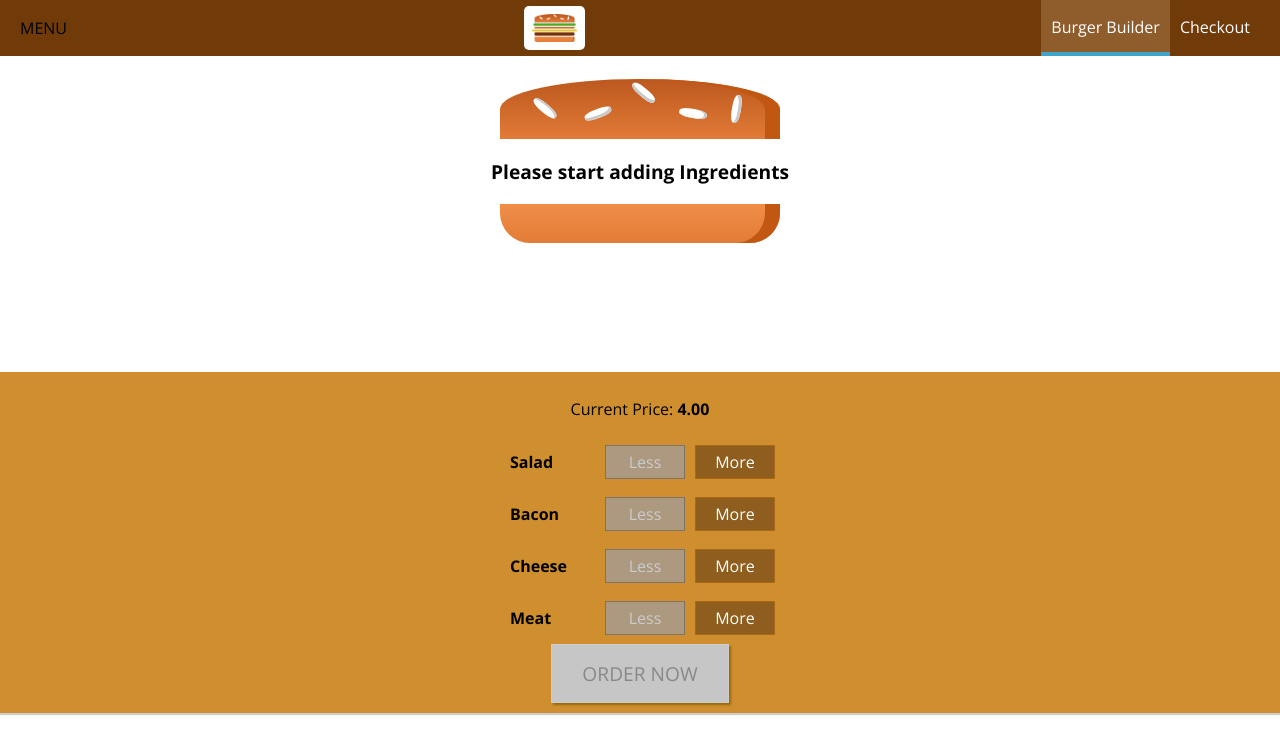
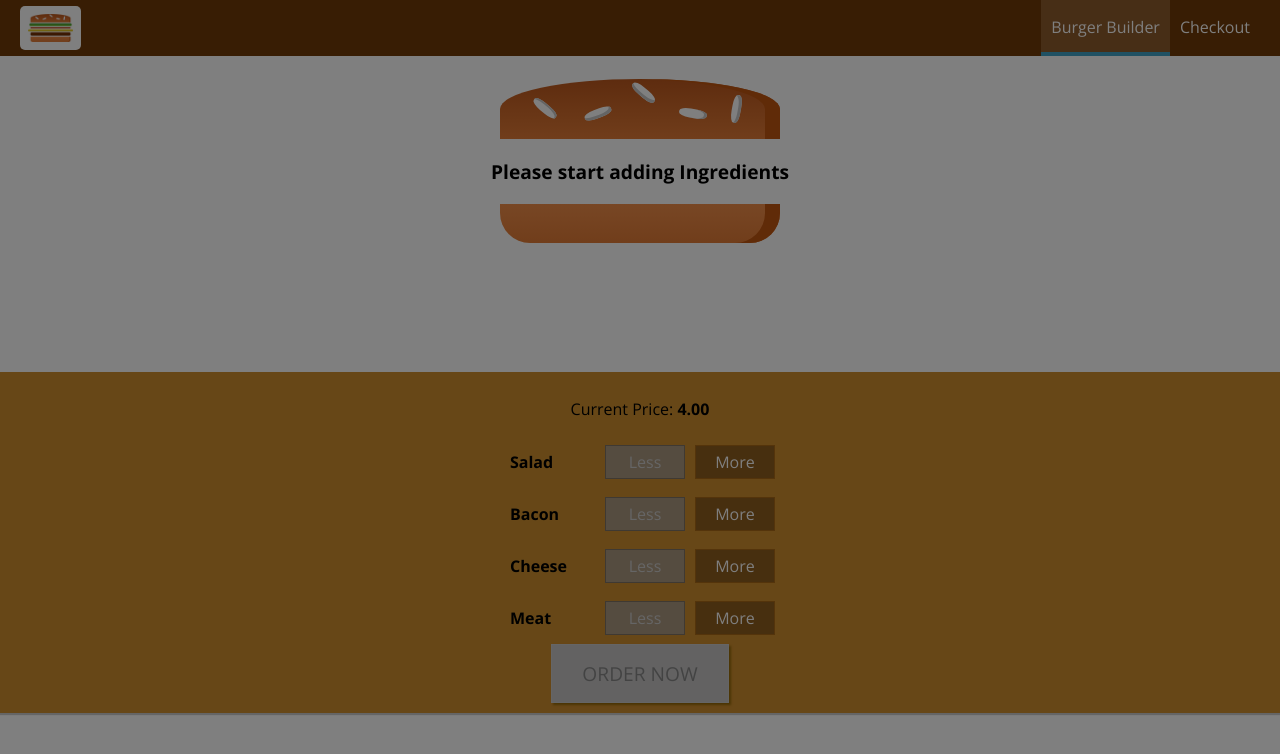
Before and after one commit to MisaelCalvillo/burger-maker-reactjs, a React app: page / in a window 1280 px wide. Shown: the top 754 px of the page. Built offline with nearby package versions, Linux system fonts and the light colour scheme.

Commit message:
React: Finish the DrawerToggle button to open the SideDrawer

```diff
--- a/src/components/Layout/Layout.js
+++ b/src/components/Layout/Layout.js
@@ -1,18 +1,37 @@
-import React from 'react';
+import React, { Component } from 'react';
 
 import Aux from './../../hoc/Aux';
 import classes from './Layout.css';
 import Toolbar from './../Navigation/Toolbar/Toolbar';
 import SideDrawer from './../Navigation/SideDrawer/SideDrawer';
 
-const layout = (props) => (
-  <Aux>
-    <Toolbar />
-    <SideDrawer />
-    <main className={classes.Content}>
-      {props.children}
-    </main>
-  </Aux>
-);
+class Layout extends Component {
 
-export default layout;
+  state = {
+    showSideDrawer: true
+  }
+
+  sideDrawerCloseHandler = () => {
+    this.setState({ showSideDrawer: false });
+  }
+
+  sideDrawerToggleHandler = () => {
+    this.setState((prevState) => ({
+      showSideDrawer: !prevState.showSideDrawer
+    }));
+  }
+
+  render() {
+    return (
+        <Aux>
+          <Toolbar drawerToggleClicked={this.sideDrawerToggleHandler}/>
+          <SideDrawer open={this.state.showSideDrawer} closed={this.sideDrawerCloseHandler}/>
+          <main className={classes.Content}>
+            {this.props.children}
+          </main>
+        </Aux>
+    );
+  }
+}
+
+export default Layout;
--- /dev/null
+++ b/src/components/Navigation/SideDrawer/DrawerToggle/DrawerToggle.css
@@ -0,0 +1,23 @@
+.DrawerToggle {
+  width: 40px;
+  height: 100%;
+  display: flex;
+  flex-flow: column;
+  justify-content: space-around;
+  align-items: center;
+  padding: 10px 0;
+  box-sizing: border-box;
+  cursor: pointer;
+}
+
+.DrawerToggle div {
+  width: 90%;
+  height: 3px;
+  background-color: white;
+}
+
+@media (min-width: 500px) {
+  .DrawerToggle {
+      display: none;
+  }
+}
--- /dev/null
+++ b/src/components/Navigation/SideDrawer/DrawerToggle/DrawerToggle.js
@@ -0,0 +1,13 @@
+import React from 'react';
+
+import classes from './DrawerToggle.css';
+
+const drawerToggle = (props) => (
+  <dir onClick={props.clicked} className={classes.DrawerToggle}>
+    <div></div>
+    <div></div>
+    <div></div>
+  </dir>
+);
+
+export default drawerToggle;
--- a/src/components/Navigation/SideDrawer/SideDrawer.js
+++ b/src/components/Navigation/SideDrawer/SideDrawer.js
@@ -3,11 +3,19 @@
 import Logo from './../../Logo/Logo';
 import NavigationItems from './../NavigationItems/NavigationItems';
 import classes from './SideDrawer.css';
+import Backdrop from './../../UI/Backdrop/Backdrop';
+import Aux from './../../../hoc/Aux';
 
 const sideDrawer = (props) => {
-  // ...
+  let attachedClasses = [classes.SideDrawer, classes.Close];
+  if (props.open) {
+    attachedClasses = [classes.SideDrawer, classes.Open];
+  }
+
   return (
-    <div className={classes.SideDrawer}>
+    <Aux>
+      <Backdrop show={props.open} clicked={props.closed}/>
+      <div className={attachedClasses.join(' ')}>
         <div className={classes.Logo}>
           <Logo/>
         </div>
@@ -15,6 +23,7 @@
           <NavigationItems />
         </nav>
       </div>
+    </Aux>
   );
 }
 
--- a/src/components/Navigation/Toolbar/Toolbar.js
+++ b/src/components/Navigation/Toolbar/Toolbar.js
@@ -3,10 +3,11 @@
 import classes from './Toolbar.css';
 import Logo from './../../../components/Logo/Logo';
 import NavigationItems from './../NavigationItems/NavigationItems';
+import DrawerToggle from './../SideDrawer/DrawerToggle/DrawerToggle';
 
 const toolbar = (props) => (
   <header className={classes.Toolbar}>
-    <div>MENU</div>
+    <DrawerToggle clicked={props.drawerToggleClicked} />
     <div className={classes.Logo}>
       <Logo/>
     </div>
```
Lines whose indentation alone changed are shown as unchanged.
